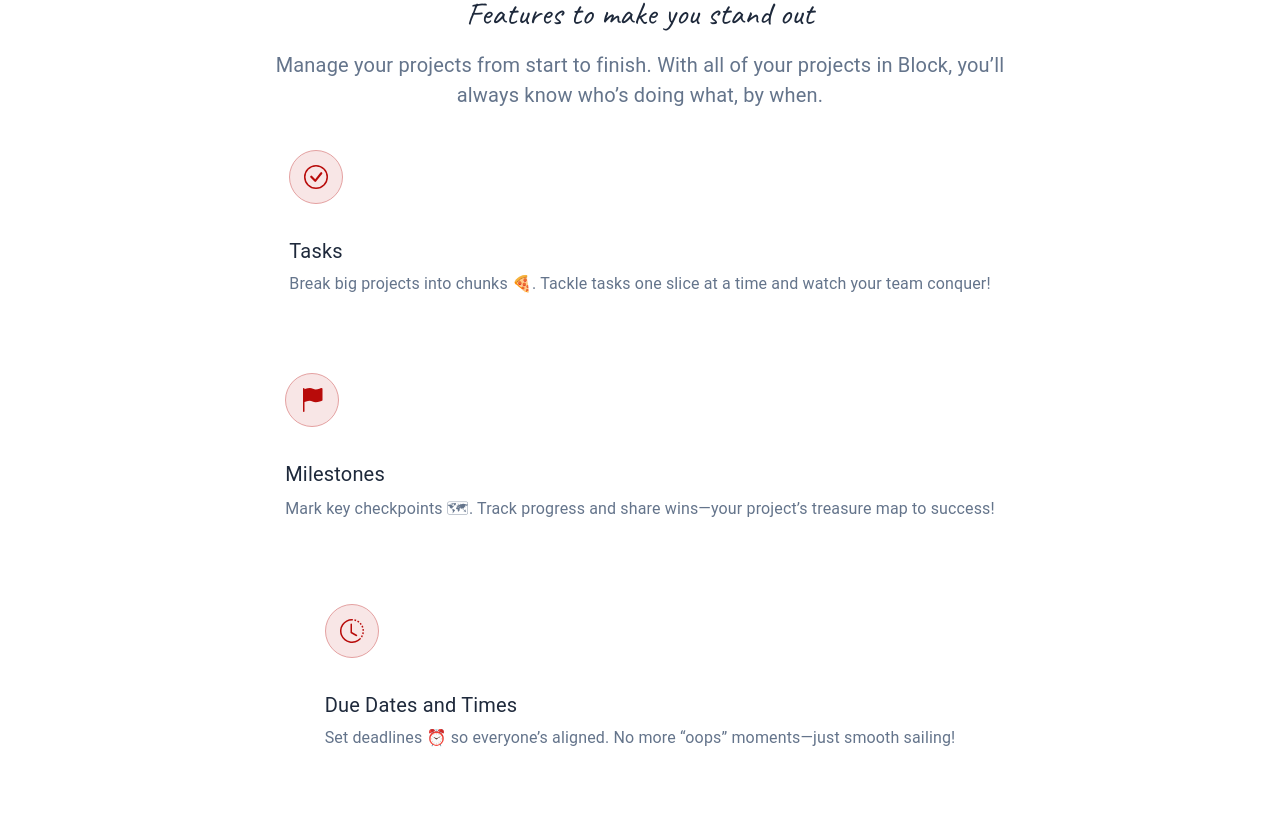
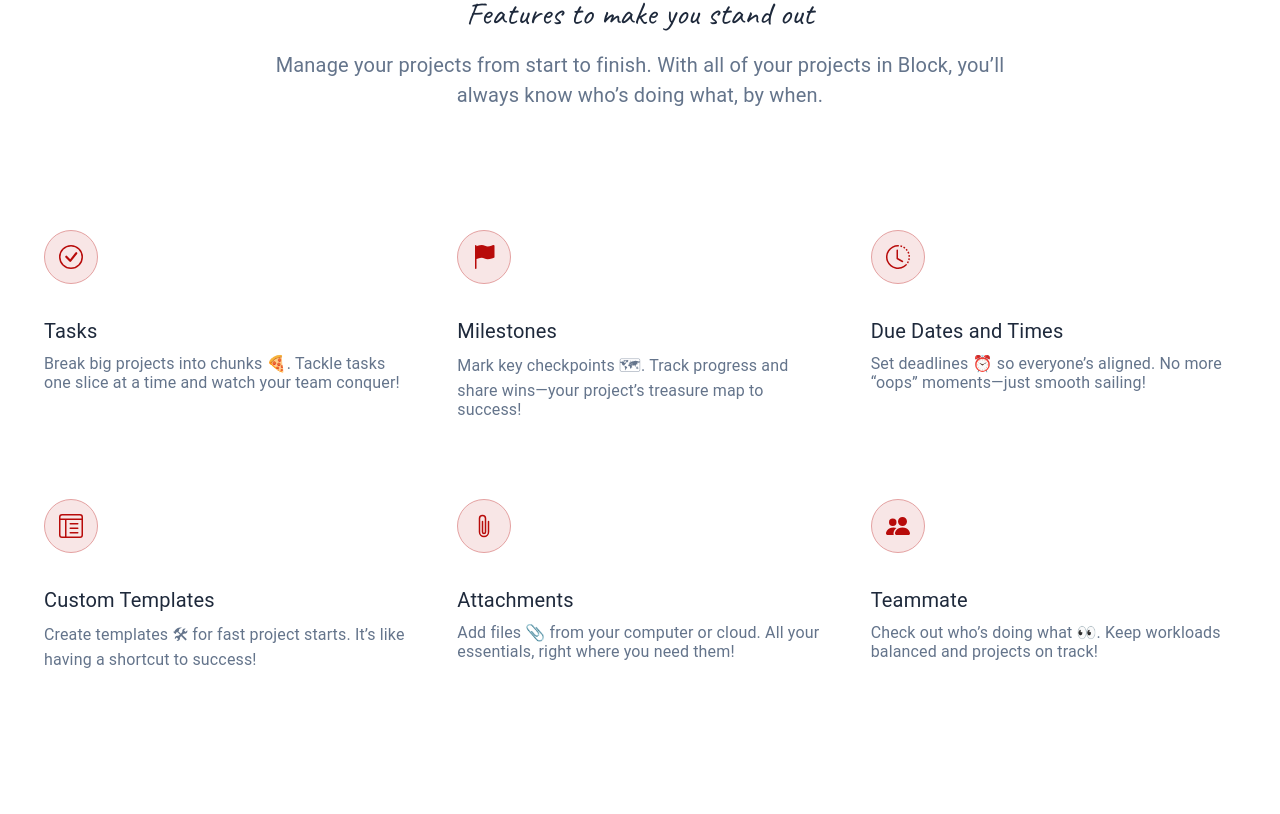
Before and after one commit to devxquadgit/devxquad, a Next.js app in the folder client/: page / in a window 1280 px wide. Shown: the part 966-1780 px from the top of the page. After the commit the page ends 1723 px from the top, so only its background shows below. Built offline with nearby package versions, Linux system fonts and the light colour scheme.

Commit message:
[Add]: Layout 2 for Features

```diff
--- a/client/src/components/Card/index.tsx
+++ b/client/src/components/Card/index.tsx
@@ -16,9 +16,9 @@ const StyledTag = styled.div`
   flex-direction: column;
 `;
 
-const index: React.FC<ICardProps> = ({ SVG, Heading, Desc }) => {
+const index: React.FC<ICardProps> = ({ SVG, Heading, Desc, style }) => {
 	return (
-    <StyledTagDiv>
+    <StyledTagDiv style={style} >
       <StyledTag>
         <WTag
           icon={<SVG />}
--- a/client/src/components/Layout2/index.tsx
+++ b/client/src/components/Layout2/index.tsx
@@ -15,6 +15,7 @@ const StyledHeading = styled.div`
   flex-direction: column;
   align-items: center;
   gap: 1rem;
+  margin-bottom: 80px;
   max-width: calc(100% - 30rem);
 `;
 
@@ -23,6 +24,11 @@ const StyledHeadingMain = styled.div`
   flex-direction: column;
   align-items: center;
   width: 100%;
+`;
+
+const StyledFeatureCards = styled.div`
+  display: grid;
+  grid-template-columns: repeat(3, 1fr);
 `;
 
 const Index = () => {
@@ -47,6 +53,7 @@ const Index = () => {
             style={{ textAlign: 'center' }}
           />
         </StyledHeading>
+        <StyledFeatureCards>
           {featuresData.map(({ SVG, Heading, Desc }) => {
             return (
               <Card
@@ -54,9 +61,13 @@ const Index = () => {
                 SVG={SVG}
                 Heading={Heading}
                 Desc={Desc}
+                style={{
+                  padding: '0 24px'
+                }}
               />
             )
           })}
+        </StyledFeatureCards>
       </StyledHeadingMain>
     </StyledDiv>
   );
--- a/client/src/contracts/ICardProps.ts
+++ b/client/src/contracts/ICardProps.ts
@@ -4,4 +4,5 @@ export interface ICardProps {
   SVG: ComponentType;
   Heading: string;
   Desc: string;
+  style?: React.CSSProperties;
 }
```
Lines whose indentation alone changed are shown as unchanged.
